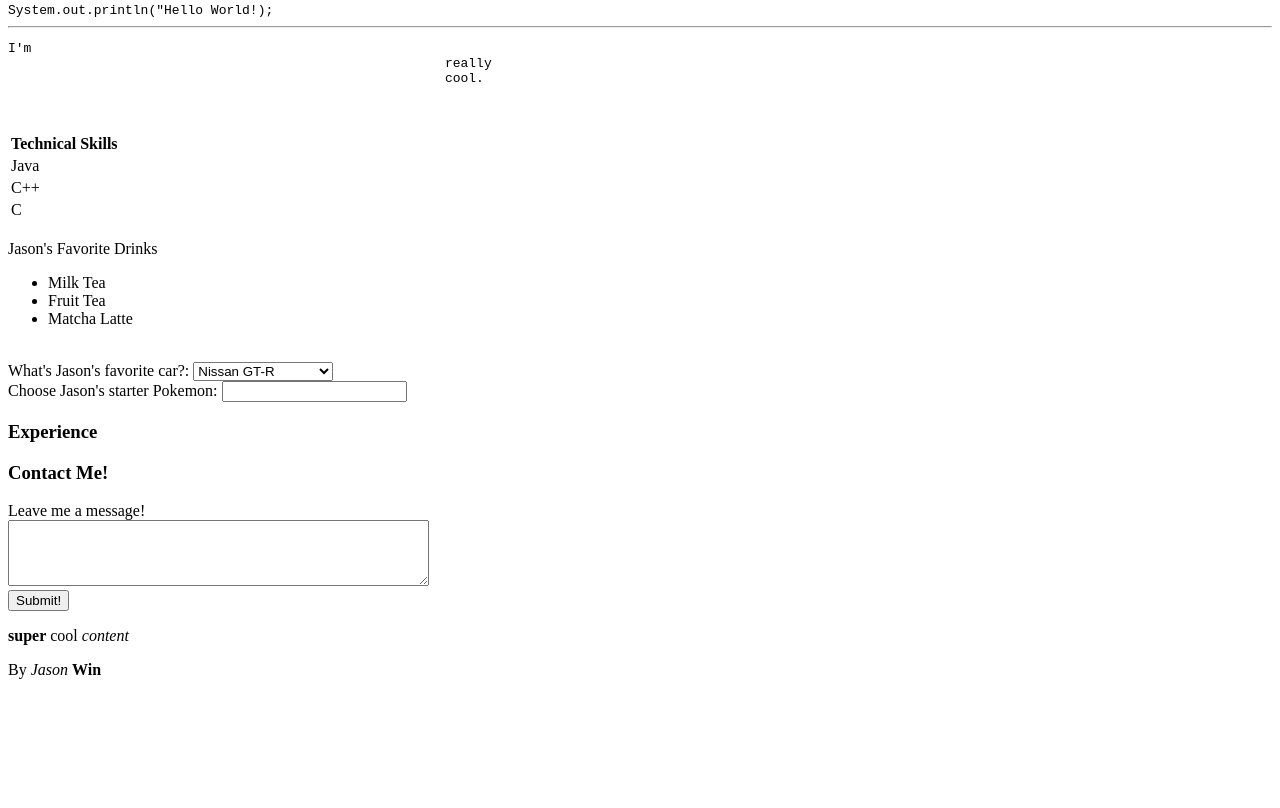
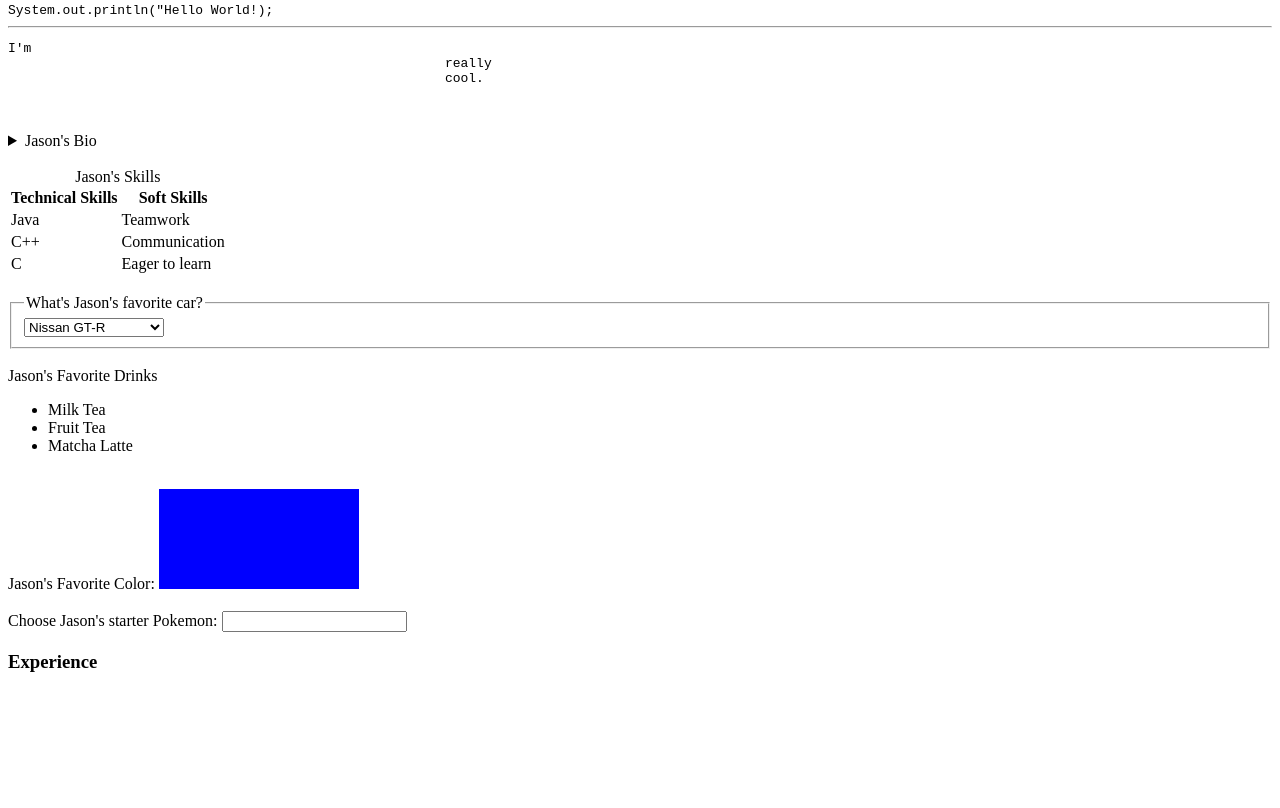
Before and after one commit to jasonwin20000/cse134hw2, a plain HTML site: page index.html in a window 1280 px wide. Shown: the part 772-1580 px from the top of the page. Before the commit the page ends 1467 px from the top, so only its background shows below. Drawn offline with Linux system fonts and the light colour scheme.

Commit message:
test again

```diff
--- a/index.html
+++ b/index.html
@@ -42,23 +42,52 @@
 							really
 							cool.
 						</pre>
+						<template>
+							<p>top secret info sorry cannot be displayed can't use JavaScript yet!</p>
+						</template>
 					</aside>
 				</div>
 				<br>
+				<details>
+					<summary>Jason's Bio</summary>
+					<p>really cool bio about myself</p>
+				</details>
+				<br>
 				<table>
+					<caption>Jason's Skills</caption>
+					<colgroup>
+						<col span = "2">
+					</colgroup>
 					<tr>
 						<th>Technical Skills</th>
+						<th>Soft Skills</th>
 					</tr>
 					<tr>
 						<td>Java</td>
+						<td>Teamwork</td>
 					</tr>
 					<tr>
 						<td>C++</td>
+						<td>Communication</td>
 					</tr>
 					<tr>
 						<td>C</td>
+						<td>Eager to learn</td>
 					</tr>
 				</table>
+				<br>
+
+				<form>
+					<fieldset>
+						<legend>What's Jason's favorite car?</legend>
+						<select>
+							<option>Nissan GT-R</option>
+							<option>Honda Civic Type R</option>
+							<option>Audi R8</option>
+							<option>Tesla Model S</option>
+						</select>
+					</fieldset>
+				</form>
 				<br>
 				<label>Jason's Favorite Drinks</label>
 				<ul>
@@ -69,13 +98,16 @@
 
 				<br>
 
-				<label>What's Jason's favorite car?:</label>
-					<select>
-						<option>Nissan GT-R</option>
-						<option>Honda Civic Type R</option>
-						<option>Audi R8</option>
-						<option>Tesla Model S</option>
-					</select><br>
+				<label>Jason's Favorite Color:</label>
+				<canvas id = "sampleCanvas" width="200" height="100"></canvas>
+				<script>
+					var canvas = document.getElementById("sampleCanvas");
+					var context = canvas.getContext("2d");
+					context.fillStyle = "blue"
+					context.fillRect(0,0,200,100);
+				</script>
+
+				<br><br>
 
 				<label>Choose Jason's starter Pokemon:</label>
 					<input list="pokemon">
@@ -89,6 +121,13 @@
 
 
 		<h3 id="experience">Experience</h3>
+			<canvas id = "sampleCanvas" width="200" height="100"></canvas>
+			<script>
+				var canvas = document.getElementById("sampleCanvas");
+				var context = canvas.getContext("2d");
+				context.fillStyle = "blue"
+			</script>
+
 		<h3 id="contactMe">Contact Me!</h3>
 			<label>Leave me a message!</label><br>
             <textarea rows="4" cols="50"></textarea><br>
```
